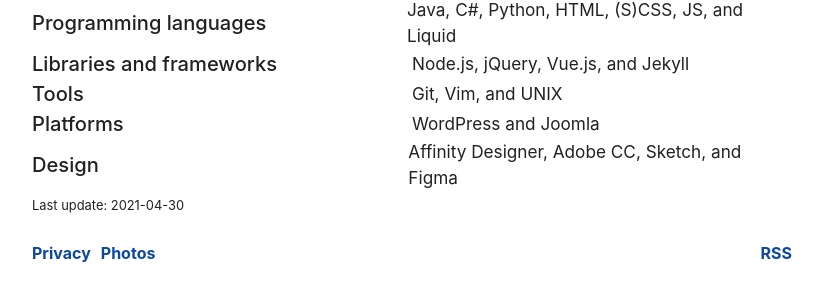
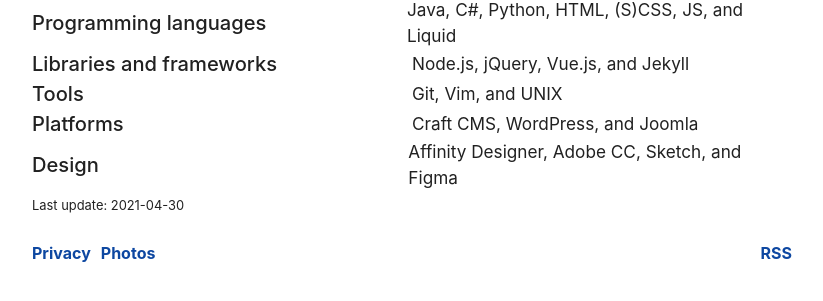
Before and after one commit to timharek/timharek.no, a Jekyll site: the page built from _pages/resume.html, in a window 1280 px wide and 900 px high, scrolled down 1555 px. Shown: the part 585-886 px from the top of the window, without its empty margins (228-1051 px from the left). Built offline with Jekyll 4.4.1, drawn with Linux system fonts in a browser that asks for light colours.

Commit message:
Add Craft CMS
Signed-off-by: Tim Hårek Andreassen <tim@harek.dev>

```diff
--- a/_data/resume.yml
+++ b/_data/resume.yml
@@ -106,6 +106,7 @@ skills:
       - UNIX
   - name: Platforms
     list:
+      - Craft CMS
       - WordPress
       - Joomla
   - name: Design
```
